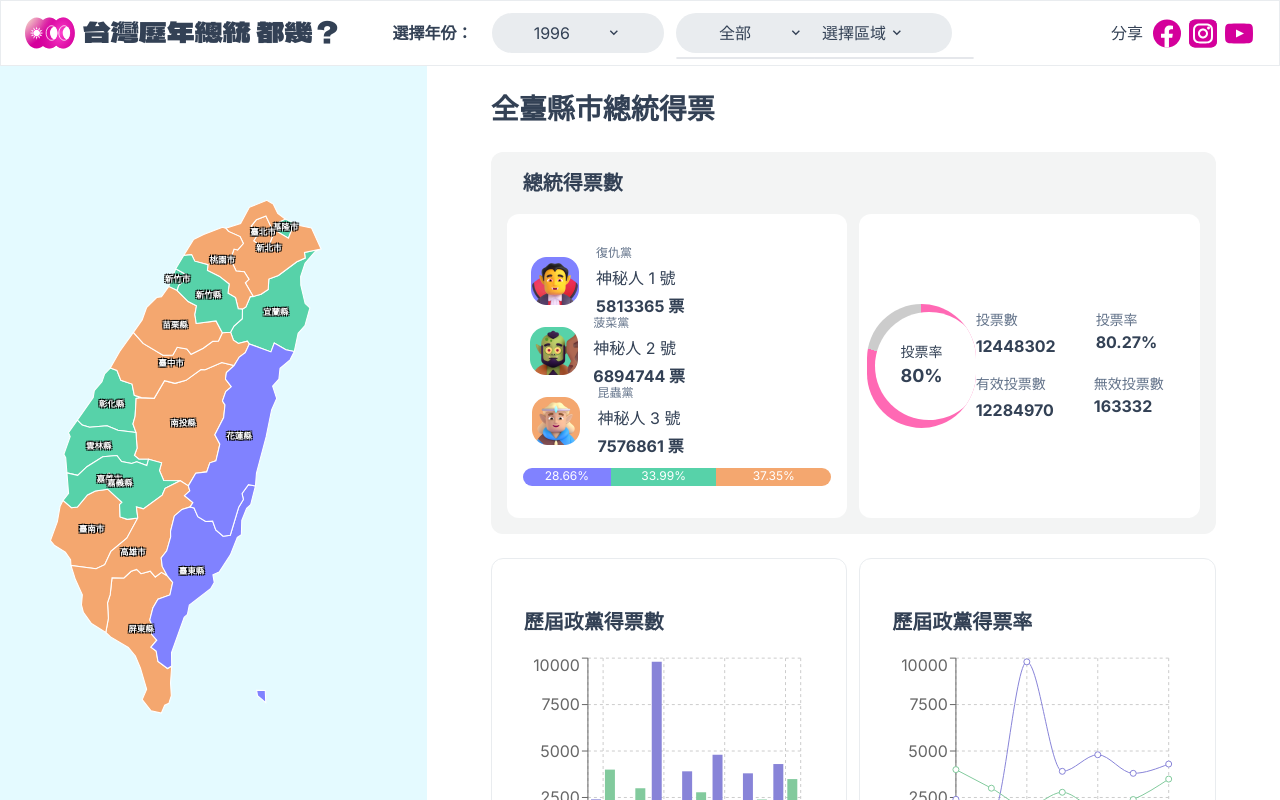
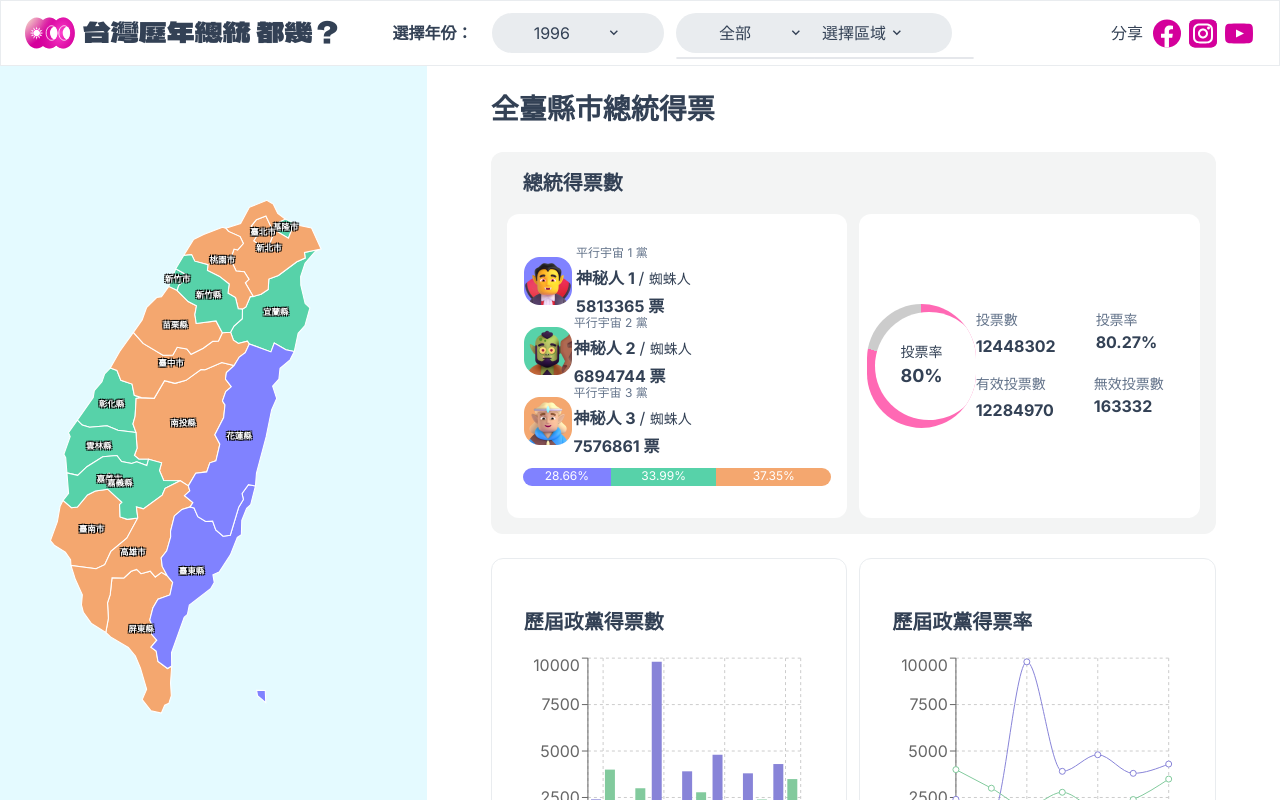
Before and after one commit to minilabmemo/f2e-president-tw, a Next.js app: page /year/1996 in a window 1280 px wide. Built offline with nearby package versions, Linux system fonts and the light colour scheme.

Commit message:
Add: vice 副總統人名組

```diff
--- a/app/utility/city.tsx
+++ b/app/utility/city.tsx
@@ -8,7 +8,7 @@ interface VoteResultByCity {
   total: number;//  VotingResult.投票數：number;
   voteRate: number;// VotingResult.投票率：number;
   voteRateByCandidate: { [k: string]: { percentage: string, party: string | undefined, color: string } };
-  winner: { number: number, name: string, party: string | undefined, color: string, imageNode: React.ReactNode; };
+  winner: { number: number, name: string, vice: string, party: string | undefined, color: string, imageNode: React.ReactNode; };
 }
 
 
@@ -44,6 +44,7 @@ export const calcVoteResultByCity = (year: string): VoteResultByCity[] => {
       winner: {
         number: Number(winnerKey),
         name: candidateInfos.find(person => person.number === Number(winnerKey))?.name ?? '',
+        vice: candidateInfos.find(person => person.number === Number(winnerKey))?.vice ?? '',
         party: candidateInfos.find(person => person.number === Number(winnerKey))?.party ?? '',
         color: candidateInfos.find(person => person.number === Number(winnerKey))?.color ?? '',
         imageNode: candidateInfos.find(person => person.number === Number(winnerKey))?.imageNode ?? ''
--- a/app/utility/data.tsx
+++ b/app/utility/data.tsx
@@ -2,26 +2,27 @@
 import Image from 'next/image'
 
 export interface candidateInfo {
-  name: string;
+  name: string;//總統
+  vice: string;//副手
   number: number;
   party: string;
   color: string;
   imageNode: React.ReactNode;
 }
 export const candidate_2020: candidateInfo[] = [
-  { "name": "蜘蛛人", "number": 1, "party": "復仇黨", color: "orange-150", imageNode: <Image src="/images/role2.png" width={48} height={48} alt="role" />, },
-  { "name": "鋼鐵人", "number": 2, "party": "鋼鐵黨", color: "blue-150", imageNode: <Image src="/images/role1.png" width={48} height={48} alt="role" />, },
-  { "name": "綠巨人", "number": 3, "party": "菠菜黨", color: "green-150", imageNode: <Image src="/images/role3.png" width={48} height={48} alt="role" />, },
+  { "name": "鋼鐵人", "vice": "蜘蛛人", "number": 1, "party": "復仇黨", color: "orange-150", imageNode: <Image src="/images/role2.png" width={48} height={48} alt="role" />, },
+  { "name": "美國隊長", "vice": "鷹眼", "number": 2, "party": "鋼鐵黨", color: "blue-150", imageNode: <Image src="/images/role1.png" width={48} height={48} alt="role" />, },
+  { "name": "綠巨人", "vice": "黑寡婦", "number": 3, "party": "菠菜黨", color: "green-150", imageNode: <Image src="/images/role3.png" width={48} height={48} alt="role" />, },
 ]
 export const candidate_2016: candidateInfo[] = [
-  { "name": "茱莉花", "number": 1, "party": "復仇黨", color: "blue-150", imageNode: <Image src="/images/role1.png" width={48} height={48} alt="role" />, },
-  { "name": "幸運草", "number": 2, "party": "菠菜黨", color: "green-150", imageNode: <Image src="/images/role3.png" width={48} height={48} alt="role" />, },
-  { "name": "宋江草", "number": 3, "party": "昆蟲黨", color: "orange-150", imageNode: <Image src="/images/role2.png" width={48} height={48} alt="role" />, },
+  { "name": "茱莉花", "vice": "百合花", "number": 1, "party": "花朵黨", color: "blue-150", imageNode: <Image src="/images/role1.png" width={48} height={48} alt="role" />, },
+  { "name": "幸運草", "vice": "四葉草", "number": 2, "party": "幸運黨", color: "green-150", imageNode: <Image src="/images/role3.png" width={48} height={48} alt="role" />, },
+  { "name": "宋江草", "vice": "金針菇", "number": 3, "party": "草食黨", color: "orange-150", imageNode: <Image src="/images/role2.png" width={48} height={48} alt="role" />, },
 ]
 export const candidate_fake: candidateInfo[] = [
-  { "name": "神秘人 1 號", "number": 1, "party": "復仇黨", color: "blue-150", imageNode: <Image src="/images/role1.png" width={48} height={48} alt="role" />, },
-  { "name": "神秘人 2 號", "number": 2, "party": "菠菜黨", color: "green-150", imageNode: <Image src="/images/role3.png" width={48} height={48} alt="role" />, },
-  { "name": "神秘人 3 號", "number": 3, "party": "昆蟲黨", color: "orange-150", imageNode: <Image src="/images/role2.png" width={48} height={48} alt="role" />, },
+  { "name": "神秘人 1 ", "vice": "蜘蛛人", "number": 1, "party": "平行宇宙 1 黨", color: "blue-150", imageNode: <Image src="/images/role1.png" width={48} height={48} alt="role" />, },
+  { "name": "神秘人 2 ", "vice": "蜘蛛人", "number": 2, "party": "平行宇宙 2 黨", color: "green-150", imageNode: <Image src="/images/role3.png" width={48} height={48} alt="role" />, },
+  { "name": "神秘人 3 ", "vice": "蜘蛛人", "number": 3, "party": "平行宇宙 3 黨", color: "orange-150", imageNode: <Image src="/images/role2.png" width={48} height={48} alt="role" />, },
 ]
 
 
--- a/app/utility/overall.tsx
+++ b/app/utility/overall.tsx
@@ -12,6 +12,7 @@ export interface OverallResult {
 
 interface candidateResult {
   name: string;
+  vice: string;
   number: number;
   party: string;
   color: string;
@@ -36,6 +37,7 @@ export function allVotes(year: string) {
       if (candidate) {
         const transformedResult: candidateResult = {
           name: candidate.name,
+          vice: candidate.vice,
           number: candidate.number,
           party: candidate.party,
           color: candidate.color,
--- a/app/year/[year]/page.tsx
+++ b/app/year/[year]/page.tsx
@@ -24,7 +24,7 @@ const PersonsResult = ({ result }: { result: OverallResult }) => {
               <div className='w-max'> {item.imageNode}</div>
               <div className="flex flex-col w-max gap-1">
                 <div className='text-secondary text-xs/lh150'>{item.party}</div>
-                <div className='text-primary text-base/lh150'>{item.name}</div>
+                <div className='text-primary text-base/lh150'><span className="font-bold">{item.name}</span> / <span className="text-sm">{item.vice}</span></div>
                 <div className='text-primary text-base/lh150 font-bold'> <span>{item.total}</span> 票</div>
               </div>
             </div>
@@ -77,7 +77,10 @@ const CitiesResultTable: React.FC<{ year: string }> = ({ year }) => {
                   <RateBar color={`bg-${row.voteRateByCandidate[3].color}`} percentage={`${row.voteRateByCandidate[3].percentage}`} showText={false} ></RateBar>
                 </div>
               </td>
-              <td className="border-b p-2"> <div className="flex gap-2"><div className="w-8 h-8">{row.winner.imageNode}</div>  {row.winner.name}</div></td>
+              <td className="border-b p-2">
+                <div className="flex gap-2 items-center"><div className="w-8 h-8">{row.winner.imageNode}</div>
+                  <span className="font-bold">{row.winner.name}</span> / <span className="text-sm">{row.winner.vice}</span></div>
+              </td>
               <td className="border-b p-2">{row.total.toLocaleString()}</td>
               <td className="border-b p-2">{row.voteRate.toFixed(2)}%</td>
 
```
